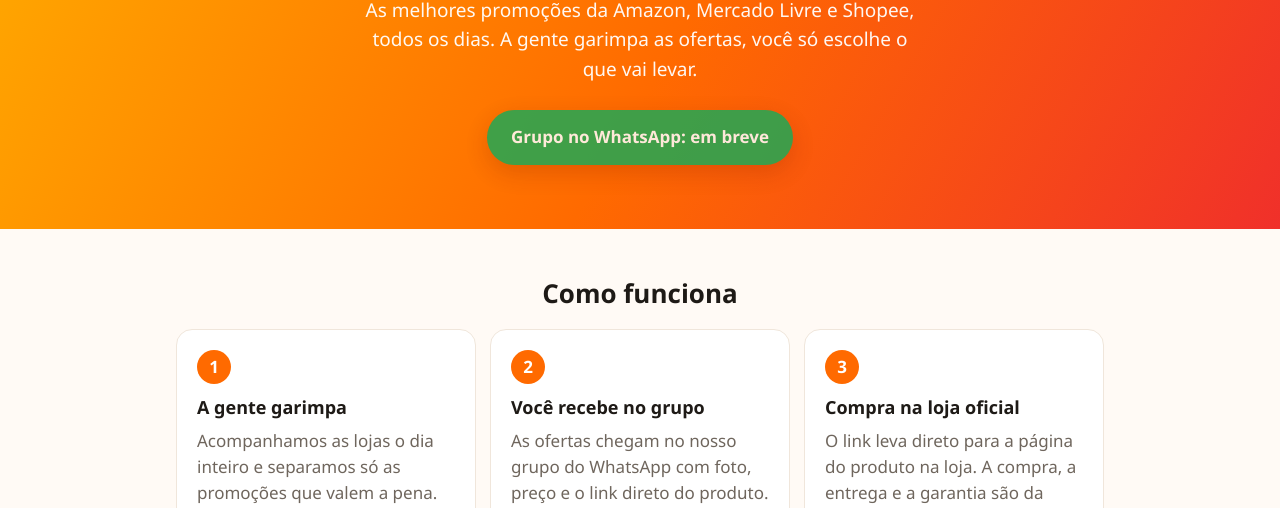
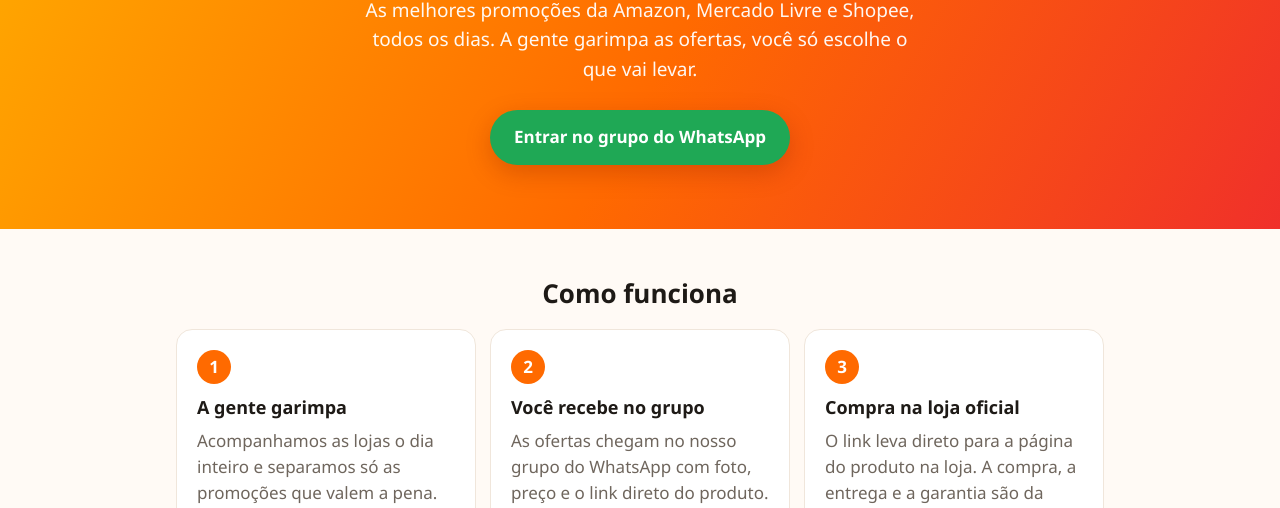
Before and after one commit to acheibaratopromos/acheibaratopromos.github.io, a plain HTML site: page index.html in a window 1280 px wide. Shown: the part 292-800 px from the top of the page. Drawn offline with Linux system fonts and the light colour scheme.

Commit message:
Botão do grupo do WhatsApp ativo
Co-Authored-By: Claude Opus 5.5 <noreply@anthropic.com>

```diff
--- a/index.html
+++ b/index.html
@@ -77,7 +77,7 @@
 
 <script>
   // Link de convite do grupo: preencha quando estiver pronto.
-  const GROUP_URL = ''
+  const GROUP_URL = 'https://chat.whatsapp.com/GOe3D1Lx0XJGLmfW7yd1xb'
   if (GROUP_URL) {
     const a = document.getElementById('grupo')
     a.href = GROUP_URL
```
